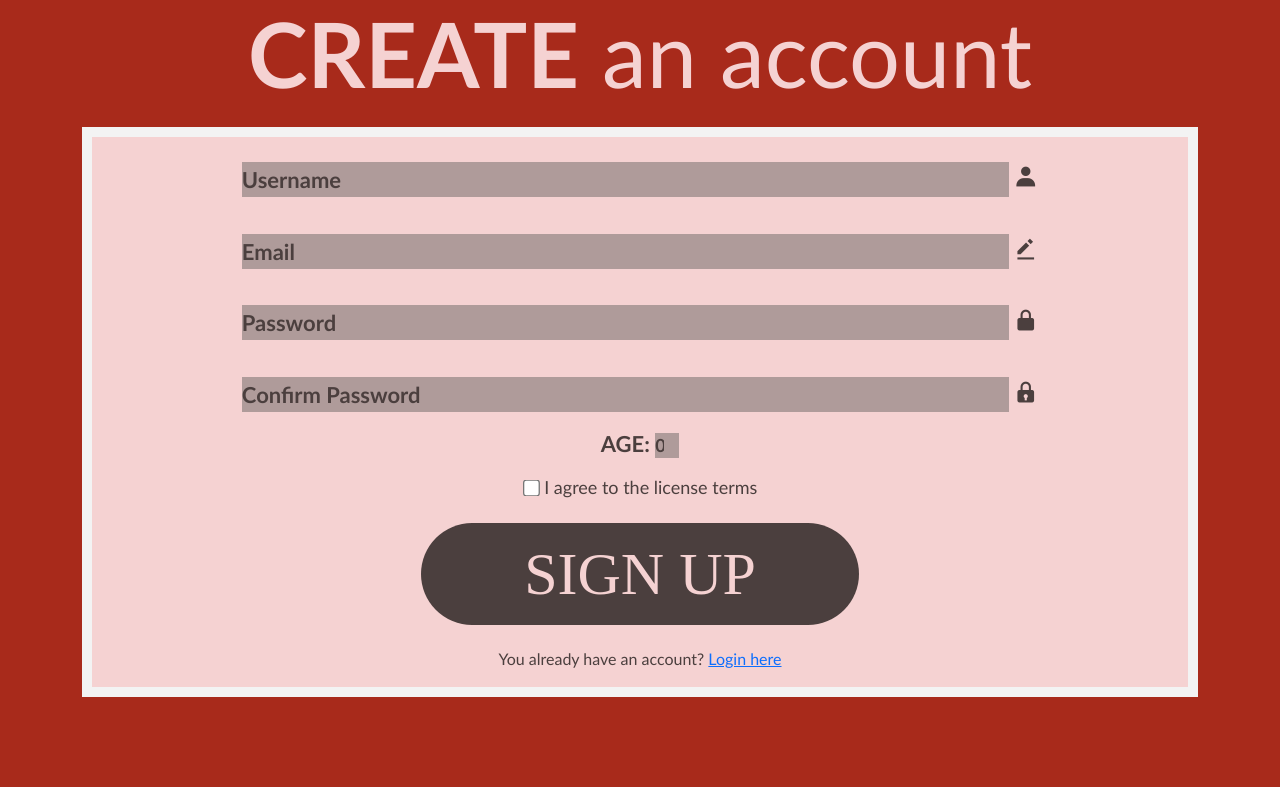
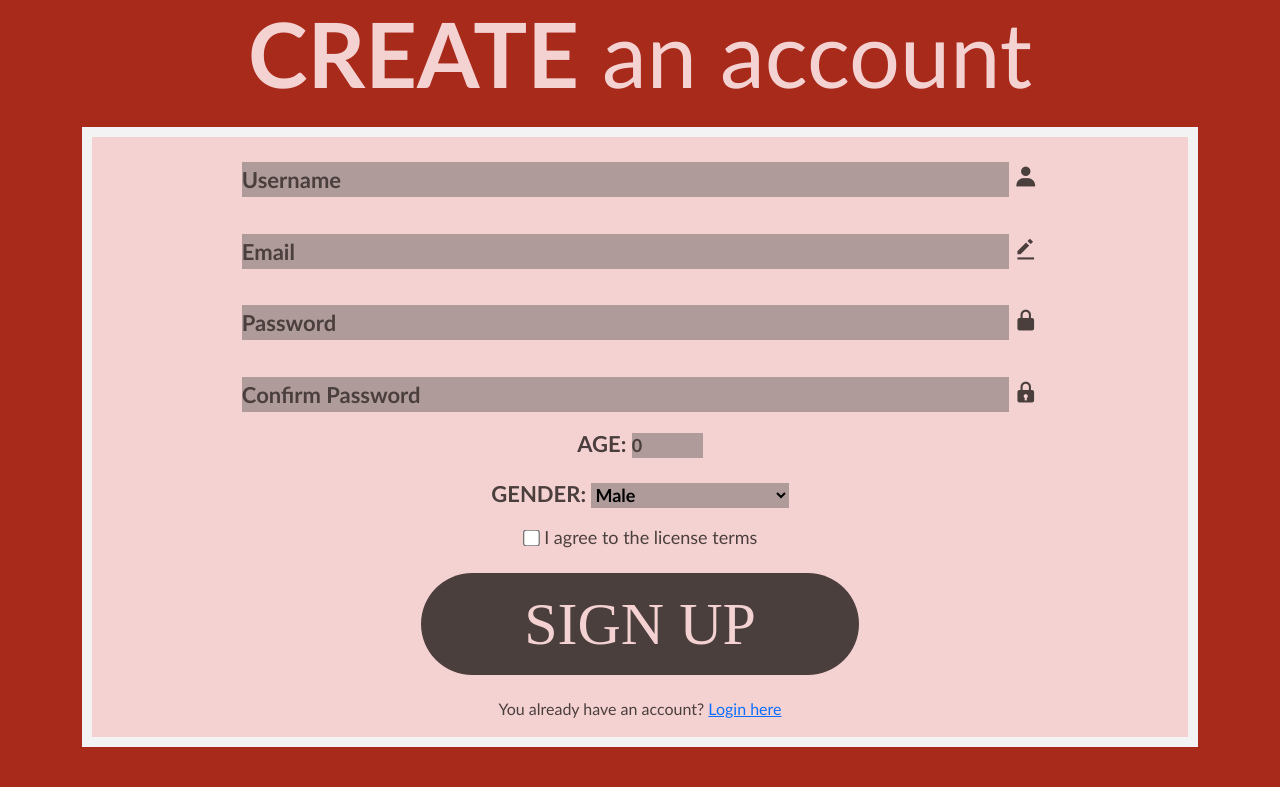
Before and after one commit to BenHoPrograms/SoftwareDevGroupProject, a PHP site: page /RegistrationPage.php in a window 1280 px wide. Shown: the part 285-1072 px from the top of the page. Run offline with PHP 8.4, Linux system fonts and the light colour scheme; some web fonts are replaced.

Commit message:
Login now redirects to dashboard. Added gender to signup page and handling for it. Fixed the age number box being too small when downsizing the window. Added some styling to gender box.

```diff
--- a/Includes/login.inc.php
+++ b/Includes/login.inc.php
@@ -49,7 +49,7 @@ if($_SERVER["REQUEST_METHOD"] == "POST")
 
         $_SESSION["last_regeneration"] = time();
 
-        header("Location: ../index.php?login=success");
+        header("Location: ../dashboard.php?login=success");
         $pdo = null;
         $statement = null;
 
--- a/Includes/signup.inc.php
+++ b/Includes/signup.inc.php
@@ -9,6 +9,7 @@ if($_SERVER["REQUEST_METHOD"] == "POST")
     $confirmPassword = $_POST["confirmPwd"];
     $age = $_POST["age"];
     $termsAccepted = $_POST["termsAccepted"];
+    $gender = $_POST["gender"];
 
     try
     {
@@ -18,7 +19,7 @@ if($_SERVER["REQUEST_METHOD"] == "POST")
 
         $errors = [];
         // Error handlers
-        if (IsInputEmpty($username, $email, $password, $age))
+        if (IsInputEmpty($username, $email, $password, $age, $gender))
         {
             $errors[0] = "All fields are not filled!";
         }
@@ -61,7 +62,7 @@ if($_SERVER["REQUEST_METHOD"] == "POST")
             die();
         }
 
-        CreateUser($pdo, $username, $password, $email, $age);
+        CreateUser($pdo, $username, $password, $email, $age, $gender);
 
         header("Location: ../LoginPage.php?signup=success");
 
--- a/Includes/signup_model.inc.php
+++ b/Includes/signup_model.inc.php
@@ -26,9 +26,9 @@ function GetEmail(object $pdo, string $email)
     return $result;
 }
 
-function SetUser(object $pdo, string $username, string $pwd, string $email, int $age)
+function SetUser(object $pdo, string $username, string $pwd, string $email, int $age, string $gender)
 {
-    $query = "INSERT INTO profiles (username, pwd, email, age) VALUES(:username, :pwd, :email, :age);";
+    $query = "INSERT INTO profiles (username, pwd, email, age, gender) VALUES(:username, :pwd, :email, :age, :gender);";
     $statement = $pdo->prepare($query);
 
     $options = ['cost' => 12];
@@ -38,5 +38,6 @@ function SetUser(object $pdo, string $username, string $pwd, string $email, int
     $statement->bindParam(":pwd", $hashedPwd);
     $statement->bindParam(":email", $email);
     $statement->bindParam(":age", $age);
+    $statement->bindParam(":gender", $gender);
     $statement->execute();
 }
--- a/RegistrationPage.css
+++ b/RegistrationPage.css
@@ -55,12 +55,36 @@ body {
     font-weight: bold;
     font-size: 22px;
 }
+.wrapper .gender-select {
+    position: relative;
+    width: 100%;
+    height: 50px;
+    transform: translateY(50%);
+    margin-top: -2%;
+    margin-bottom: 2%;
+    font-family: "Candara", sans-serif;
+    font-weight: bold;
+    font-size: 22px;
+}
+
+.gender-box {
+    font-family: "Candara", sans-serif;
+    font-weight: bold;
+    min-width: 18%;
+    width: 10vw;
+    height: 50%;
+    background-color: #af9b9a;
+    color: black;
+    font-size: 18px;
+    border: none;
+}
+
 
 .age-select input {
     font-family: "Candara", sans-serif;
     font-weight: bold;
-    min-width: 2%;
-    width:3vh;
+    min-width: 3vw;
+    max-width: 8vw;
     height: 50%;
     background-color: #af9b9a;
     color: black;
--- a/RegistrationPage.php
+++ b/RegistrationPage.php
@@ -64,6 +64,14 @@
                     <?php
                             SignUpInputs();
                     ?>
+                    <div class="gender-select">
+                        GENDER:
+                        <select class="gender-box" name="gender">
+                            <option value="">Male</option>
+                            <option value="">Female</option>
+                            <option value="">Other</option>
+                        </select>
+                    </div>
 
                     <div class=license-terms>
                         <label>
```
Also changed, not shown: Includes/signup_viewmodel.inc.php (+4 -4 lines).
